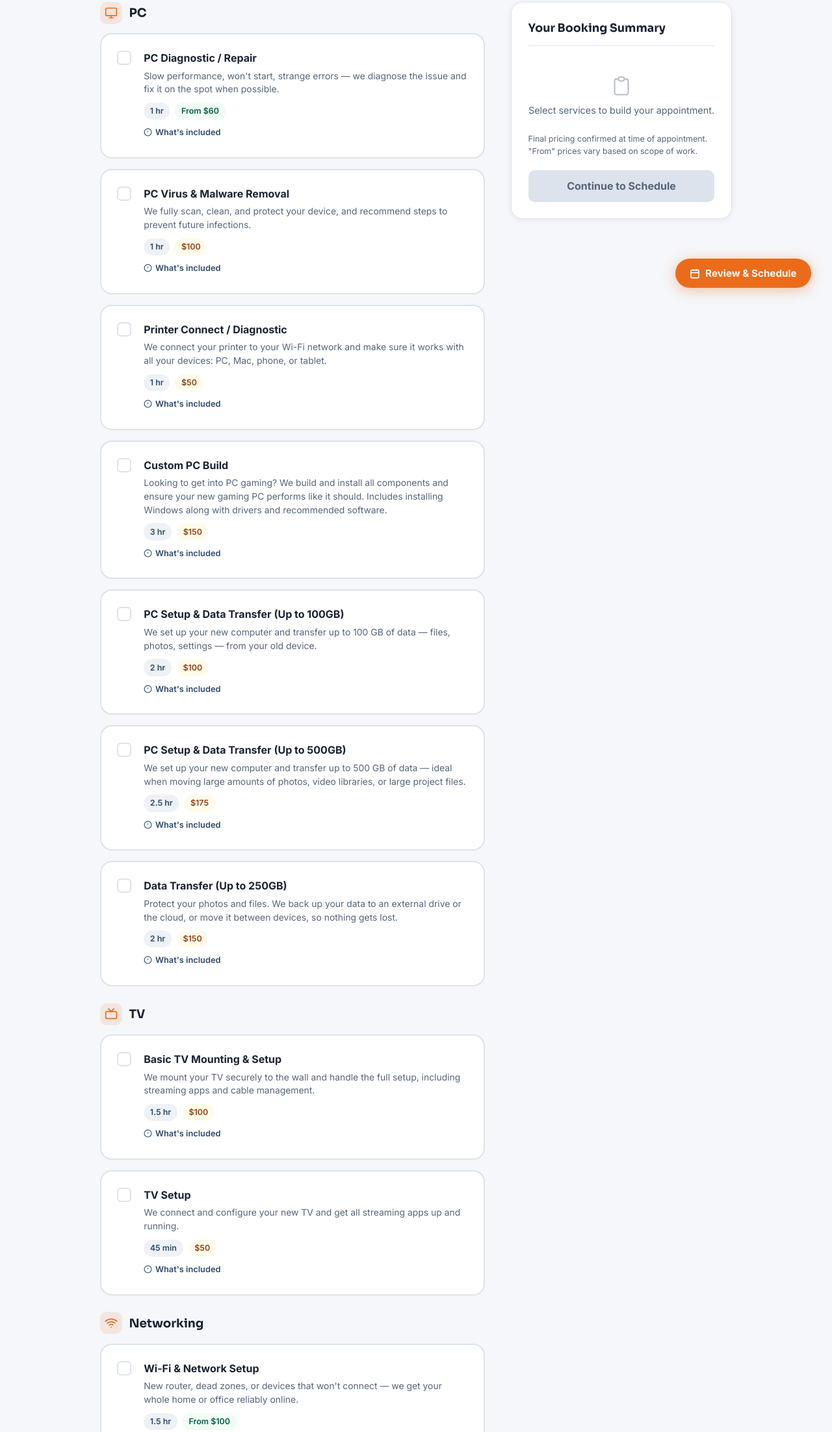
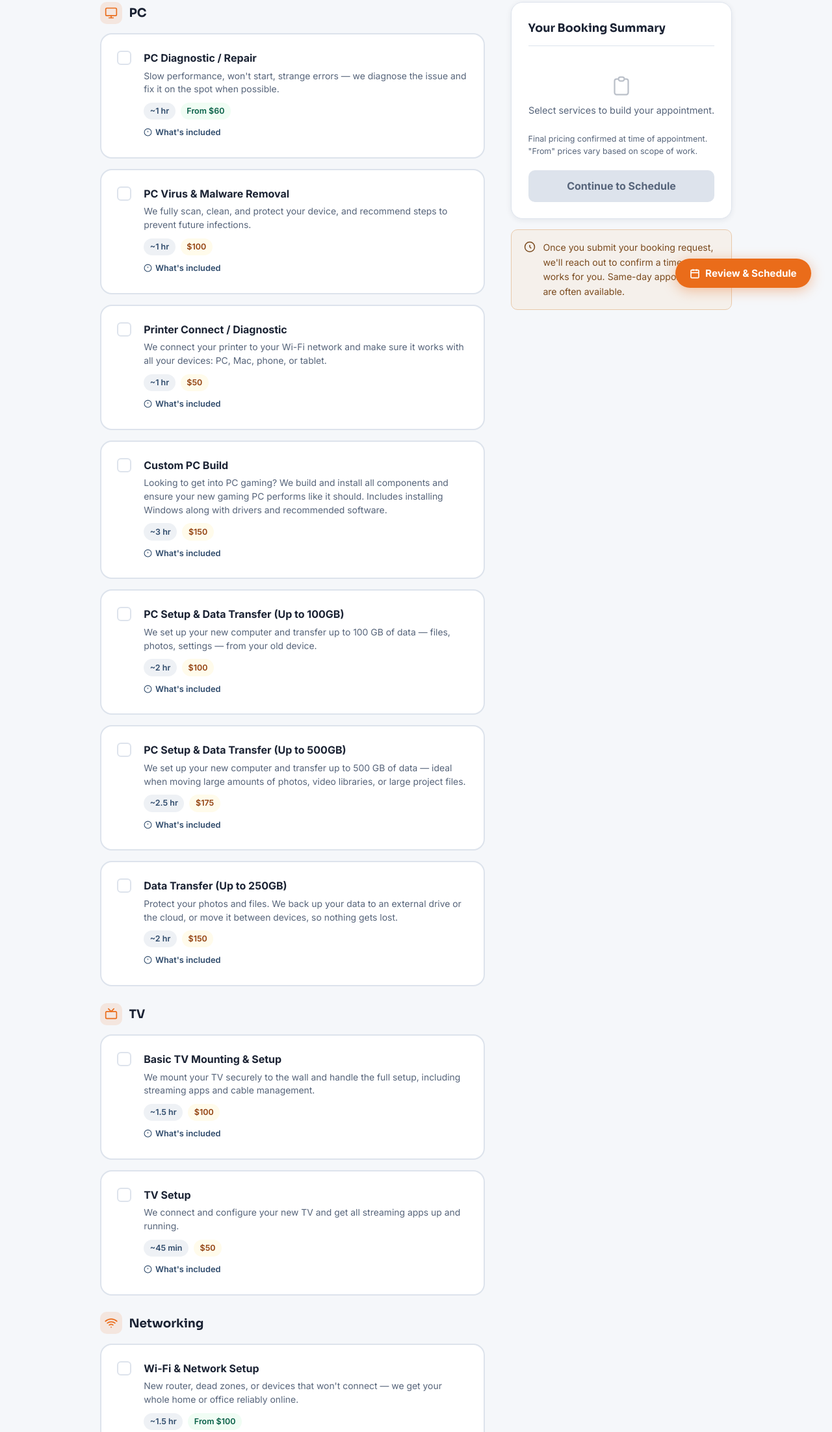
Before and after one commit to OKCTechGuys/okctechguys.com, a plain HTML site: page booking.html in a window 1280 px wide. Shown: the part 325-2529 px from the top of the page at 65% size. Drawn offline with Linux system fonts and the light colour scheme.

Commit message:
Add files via upload

```diff
--- a/booking.html
+++ b/booking.html
@@ -165,8 +165,9 @@
     .add-label { font-size: 0.95rem; font-weight: 600; color: var(--muted); transition: color 0.2s; }
     .add-service-card:hover .add-label { color: var(--orange); }
 
-    .scheduling-notice { background: #F5F0EB; border: 1px solid #E8C9AB; border-radius: var(--radius); padding: 1rem 1.2rem; font-size: 0.88rem; color: #7A4A1E; margin-top: 0.5rem; display: flex; gap: 0.7rem; align-items: flex-start; }
+    .scheduling-notice { background: #F5F0EB; border: 1px solid #E8C9AB; border-radius: var(--radius); padding: 1rem 1.2rem; font-size: 0.88rem; color: #7A4A1E; margin-top: 1rem; display: flex; gap: 0.7rem; align-items: flex-start; }
 
+    .scheduling-notice svg { flex-shrink: 0; margin-top: 1px; }
     .booking-sidebar { position: sticky; top: 84px; }
     .summary-card { background: var(--white); border: 1px solid var(--border); border-radius: var(--radius-lg); padding: 1.6rem; box-shadow: var(--shadow-sm); }
     .summary-card h2 { font-family: 'Sora', sans-serif; font-size: 1.1rem; font-weight: 700; margin-bottom: 1.2rem; padding-bottom: 0.8rem; border-bottom: 1px solid var(--border); }
@@ -242,12 +243,8 @@
     footer { background: var(--slate); color: rgba(255,255,255,0.7); padding: 2.5rem 5%; display: flex; align-items: center; justify-content: space-between; flex-wrap: wrap; gap: 1rem; }
     footer p, footer a { font-size: 0.85rem; }
     footer a:hover { color: var(--white); }
-   block in booking.html
-     (or at the end of your stylesheet).
-     ============================================================ -->
-<style>
   .okc-terms {
-    margin: 20px 0 16px;
+    margin: 20px 0 24px;
     padding: 16px 18px;
     border: 1px solid #E2E8F0;
     border-left: 4px solid #EA6C1A;
@@ -342,7 +339,7 @@
         <div class="service-meta">
           <h3>PC Diagnostic / Repair</h3>
           <p>Slow performance, won&#x27;t start, strange errors — we diagnose the issue and fix it on the spot when possible.</p>
-          <div class="service-badges"><span class="badge badge-time">1 hr</span><span class="badge badge-price from">From $60</span></div>
+          <div class="service-badges"><span class="badge badge-time">~1 hr</span><span class="badge badge-price from">From $60</span></div>
           <button class="details-btn" onclick="event.stopPropagation();openDetails('pc-diag')">
             <svg width="13" height="13" fill="none" stroke="currentColor" stroke-width="2" viewBox="0 0 24 24"><circle cx="12" cy="12" r="10"/><line x1="12" y1="8" x2="12" y2="12"/><line x1="12" y1="16" x2="12.01" y2="16"/></svg>
             What's included
@@ -354,7 +351,7 @@
         <div class="service-meta">
           <h3>PC Virus &amp; Malware Removal</h3>
           <p>We fully scan, clean, and protect your device, and recommend steps to prevent future infections.</p>
-          <div class="service-badges"><span class="badge badge-time">1 hr</span><span class="badge badge-price">$100</span></div>
+          <div class="service-badges"><span class="badge badge-time">~1 hr</span><span class="badge badge-price">$100</span></div>
           <button class="details-btn" onclick="event.stopPropagation();openDetails('pc-virus')">
             <svg width="13" height="13" fill="none" stroke="currentColor" stroke-width="2" viewBox="0 0 24 24"><circle cx="12" cy="12" r="10"/><line x1="12" y1="8" x2="12" y2="12"/><line x1="12" y1="16" x2="12.01" y2="16"/></svg>
             What's included
@@ -366,7 +363,7 @@
         <div class="service-meta">
           <h3>Printer Connect / Diagnostic</h3>
           <p>We connect your printer to your Wi-Fi network and make sure it works with all your devices: PC, Mac, phone, or tablet.</p>
-          <div class="service-badges"><span class="badge badge-time">1 hr</span><span class="badge badge-price">$50</span></div>
+          <div class="service-badges"><span class="badge badge-time">~1 hr</span><span class="badge badge-price">$50</span></div>
           <button class="details-btn" onclick="event.stopPropagation();openDetails('pc-printer')">
             <svg width="13" height="13" fill="none" stroke="currentColor" stroke-width="2" viewBox="0 0 24 24"><circle cx="12" cy="12" r="10"/><line x1="12" y1="8" x2="12" y2="12"/><line x1="12" y1="16" x2="12.01" y2="16"/></svg>
             What's included
@@ -378,7 +375,7 @@
         <div class="service-meta">
           <h3>Custom PC Build</h3>
           <p>Looking to get into PC gaming? We build and install all components and ensure your new gaming PC performs like it should. Includes installing Windows along with drivers and recommended software.</p>
-          <div class="service-badges"><span class="badge badge-time">3 hr</span><span class="badge badge-price">$150</span></div>
+          <div class="service-badges"><span class="badge badge-time">~3 hr</span><span class="badge badge-price">$150</span></div>
           <button class="details-btn" onclick="event.stopPropagation();openDetails('pc-build')">
             <svg width="13" height="13" fill="none" stroke="currentColor" stroke-width="2" viewBox="0 0 24 24"><circle cx="12" cy="12" r="10"/><line x1="12" y1="8" x2="12" y2="12"/><line x1="12" y1="16" x2="12.01" y2="16"/></svg>
             What's included
@@ -390,7 +387,7 @@
         <div class="service-meta">
           <h3>PC Setup &amp; Data Transfer (Up to 100GB)</h3>
           <p>We set up your new computer and transfer up to 100 GB of data — files, photos, settings — from your old device.</p>
-          <div class="service-badges"><span class="badge badge-time">2 hr</span><span class="badge badge-price">$100</span></div>
+          <div class="service-badges"><span class="badge badge-time">~2 hr</span><span class="badge badge-price">$100</span></div>
           <button class="details-btn" onclick="event.stopPropagation();openDetails('pc-100')">
             <svg width="13" height="13" fill="none" stroke="currentColor" stroke-width="2" viewBox="0 0 24 24"><circle cx="12" cy="12" r="10"/><line x1="12" y1="8" x2="12" y2="12"/><line x1="12" y1="16" x2="12.01" y2="16"/></svg>
             What's included
@@ -402,7 +399,7 @@
         <div class="service-meta">
           <h3>PC Setup &amp; Data Transfer (Up to 500GB)</h3>
           <p>We set up your new computer and transfer up to 500 GB of data — ideal when moving large amounts of photos, video libraries, or large project files.</p>
-          <div class="service-badges"><span class="badge badge-time">2.5 hr</span><span class="badge badge-price">$175</span></div>
+          <div class="service-badges"><span class="badge badge-time">~2.5 hr</span><span class="badge badge-price">$175</span></div>
           <button class="details-btn" onclick="event.stopPropagation();openDetails('pc-500')">
             <svg width="13" height="13" fill="none" stroke="currentColor" stroke-width="2" viewBox="0 0 24 24"><circle cx="12" cy="12" r="10"/><line x1="12" y1="8" x2="12" y2="12"/><line x1="12" y1="16" x2="12.01" y2="16"/></svg>
             What's included
@@ -414,7 +411,7 @@
         <div class="service-meta">
           <h3>Data Transfer (Up to 250GB)</h3>
           <p>Protect your photos and files. We back up your data to an external drive or the cloud, or move it between devices, so nothing gets lost.</p>
-          <div class="service-badges"><span class="badge badge-time">2 hr</span><span class="badge badge-price">$150</span></div>
+          <div class="service-badges"><span class="badge badge-time">~2 hr</span><span class="badge badge-price">$150</span></div>
           <button class="details-btn" onclick="event.stopPropagation();openDetails('pc-data')">
             <svg width="13" height="13" fill="none" stroke="currentColor" stroke-width="2" viewBox="0 0 24 24"><circle cx="12" cy="12" r="10"/><line x1="12" y1="8" x2="12" y2="12"/><line x1="12" y1="16" x2="12.01" y2="16"/></svg>
             What's included
@@ -430,7 +427,7 @@
         <div class="service-meta">
           <h3>Basic TV Mounting &amp; Setup</h3>
           <p>We mount your TV securely to the wall and handle the full setup, including streaming apps and cable management.</p>
-          <div class="service-badges"><span class="badge badge-time">1.5 hr</span><span class="badge badge-price">$100</span></div>
+          <div class="service-badges"><span class="badge badge-time">~1.5 hr</span><span class="badge badge-price">$100</span></div>
           <button class="details-btn" onclick="event.stopPropagation();openDetails('tv-mount')">
             <svg width="13" height="13" fill="none" stroke="currentColor" stroke-width="2" viewBox="0 0 24 24"><circle cx="12" cy="12" r="10"/><line x1="12" y1="8" x2="12" y2="12"/><line x1="12" y1="16" x2="12.01" y2="16"/></svg>
             What's included
@@ -442,7 +439,7 @@
         <div class="service-meta">
           <h3>TV Setup</h3>
           <p>We connect and configure your new TV and get all streaming apps up and running.</p>
-          <div class="service-badges"><span class="badge badge-time">45 min</span><span class="badge badge-price">$50</span></div>
+          <div class="service-badges"><span class="badge badge-time">~45 min</span><span class="badge badge-price">$50</span></div>
           <button class="details-btn" onclick="event.stopPropagation();openDetails('tv-setup')">
             <svg width="13" height="13" fill="none" stroke="currentColor" stroke-width="2" viewBox="0 0 24 24"><circle cx="12" cy="12" r="10"/><line x1="12" y1="8" x2="12" y2="12"/><line x1="12" y1="16" x2="12.01" y2="16"/></svg>
             What's included
@@ -458,7 +455,7 @@
         <div class="service-meta">
           <h3>Wi-Fi &amp; Network Setup</h3>
           <p>New router, dead zones, or devices that won&#x27;t connect — we get your whole home or office reliably online.</p>
-          <div class="service-badges"><span class="badge badge-time">1.5 hr</span><span class="badge badge-price from">From $100</span></div>
+          <div class="service-badges"><span class="badge badge-time">~1.5 hr</span><span class="badge badge-price from">From $100</span></div>
           <button class="details-btn" onclick="event.stopPropagation();openDetails('wifi')">
             <svg width="13" height="13" fill="none" stroke="currentColor" stroke-width="2" viewBox="0 0 24 24"><circle cx="12" cy="12" r="10"/><line x1="12" y1="8" x2="12" y2="12"/><line x1="12" y1="16" x2="12.01" y2="16"/></svg>
             What's included
@@ -474,7 +471,7 @@
         <div class="service-meta">
           <h3>General Service Call</h3>
           <p>Not sure what&#x27;s wrong? We&#x27;ll come out, assess the issue, and let you know exactly what it&#x27;ll take to fix it.</p>
-          <div class="service-badges"><span class="badge badge-time">1 hr</span><span class="badge badge-price">$50</span></div>
+          <div class="service-badges"><span class="badge badge-time">~1 hr</span><span class="badge badge-price">$50</span></div>
           <button class="details-btn" onclick="event.stopPropagation();openDetails('general')">
             <svg width="13" height="13" fill="none" stroke="currentColor" stroke-width="2" viewBox="0 0 24 24"><circle cx="12" cy="12" r="10"/><line x1="12" y1="8" x2="12" y2="12"/><line x1="12" y1="16" x2="12.01" y2="16"/></svg>
             What's included
@@ -483,10 +480,6 @@
       </div>
     </div>
 
-    <div class="scheduling-notice">
-      <svg width="18" height="18" fill="none" stroke="currentColor" stroke-width="2" viewBox="0 0 24 24"><circle cx="12" cy="12" r="10"/><path d="M12 8v4l3 3"/></svg>
-      <span>Once you submit your booking request, we'll reach out to confirm a time that works for you. Same-day appointments are often available.</span>
-    </div>
   </div>
 
   <div class="booking-sidebar">
@@ -503,6 +496,10 @@
       </div>
       <p class="summary-note">Final pricing confirmed at time of appointment. "From" prices vary based on scope of work.</p>
       <button class="btn-book" id="book-btn" disabled>Continue to Schedule</button>
+    </div>
+    <div class="scheduling-notice">
+      <svg width="18" height="18" fill="none" stroke="currentColor" stroke-width="2" viewBox="0 0 24 24"><circle cx="12" cy="12" r="10"/><path d="M12 8v4l3 3"/></svg>
+      <span>Once you submit your booking request, we'll reach out to confirm a time that works for you. Same-day appointments are often available.</span>
     </div>
   </div>
 </div>
```
Also changed, not shown: service-terms.html (+1 -1 lines).
